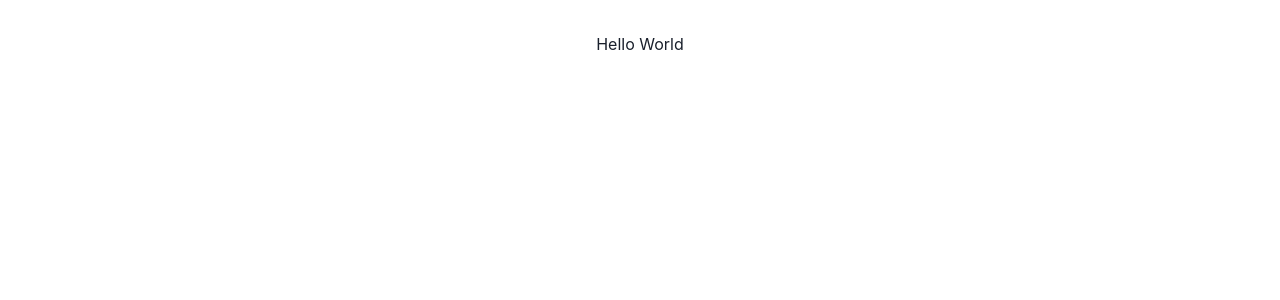
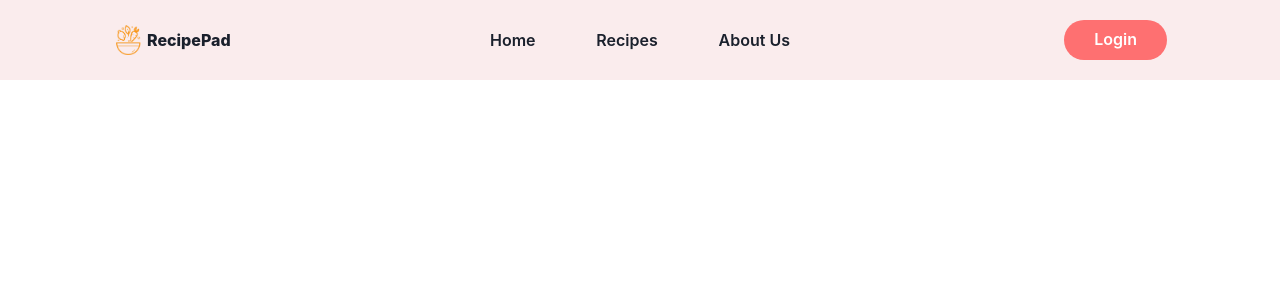
Before and after one commit to monalizadsg/recipe-pad, a React (Vite) app: page / in a window 1280 px wide. Shown: the top 300 px of the page. Built offline with nearby package versions, Linux system fonts and the light colour scheme.

Commit message:
Add nav, logo and login btn to header

```diff
--- a/src/App.css
+++ b/src/App.css
@@ -1,6 +1,6 @@
 #root {
-  max-width: 1280px;
+  /* max-width: 1280px;
   margin: 0 auto;
   padding: 2rem;
-  text-align: center;
+  text-align: center; */
 }
--- a/src/components/Header.jsx
+++ b/src/components/Header.jsx
@@ -1,5 +1,32 @@
+import { Flex, Button } from "@chakra-ui/react";
+import Logo from "./Logo";
+import Navigation from "./Navigation";
+
 function Header() {
-  return <h1>Hello World</h1>;
+  return (
+    <Flex
+      justifyContent='center'
+      alignItems='center'
+      bgColor='#FAECED'
+      p='20px'
+    >
+      <Flex w='85%' justifyContent='space-between' alignItems='center'>
+        <Logo />
+        <Navigation />
+        <Flex flex={1} justifyContent='flex-end'>
+          <Button
+            color='#fff'
+            bgColor='#FE7071'
+            p='0 30px'
+            borderRadius={30}
+            _hover={{ opacity: 0.8 }}
+          >
+            Login
+          </Button>
+        </Flex>
+      </Flex>
+    </Flex>
+  );
 }
 
 export default Header;
--- /dev/null
+++ b/src/components/Logo.jsx
@@ -0,0 +1,15 @@
+import { Flex, Text, Image } from "@chakra-ui/react";
+import recipeLogo from "../assets/logo.png";
+
+function Logo() {
+  return (
+    <Flex alignItems='center' gap={1} flex={1}>
+      <Image boxSize='30px' src={recipeLogo} alt='Recipe logo' />
+      <Text fontFamily='Inter' fontWeight={800}>
+        RecipePad
+      </Text>
+    </Flex>
+  );
+}
+
+export default Logo;
--- /dev/null
+++ b/src/components/Navigation.jsx
@@ -0,0 +1,19 @@
+import { Flex, Text } from "@chakra-ui/react";
+
+function Navigation() {
+  return (
+    <Flex flex='10%' justifyContent='space-evenly'>
+      <Text fontSize='md' fontWeight='semibold'>
+        Home
+      </Text>
+      <Text fontSize='md' fontWeight='semibold'>
+        Recipes
+      </Text>
+      <Text fontSize='md' fontWeight='semibold'>
+        About Us
+      </Text>
+    </Flex>
+  );
+}
+
+export default Navigation;
```
Also changed, not shown: src/assets/logo.png (added).
